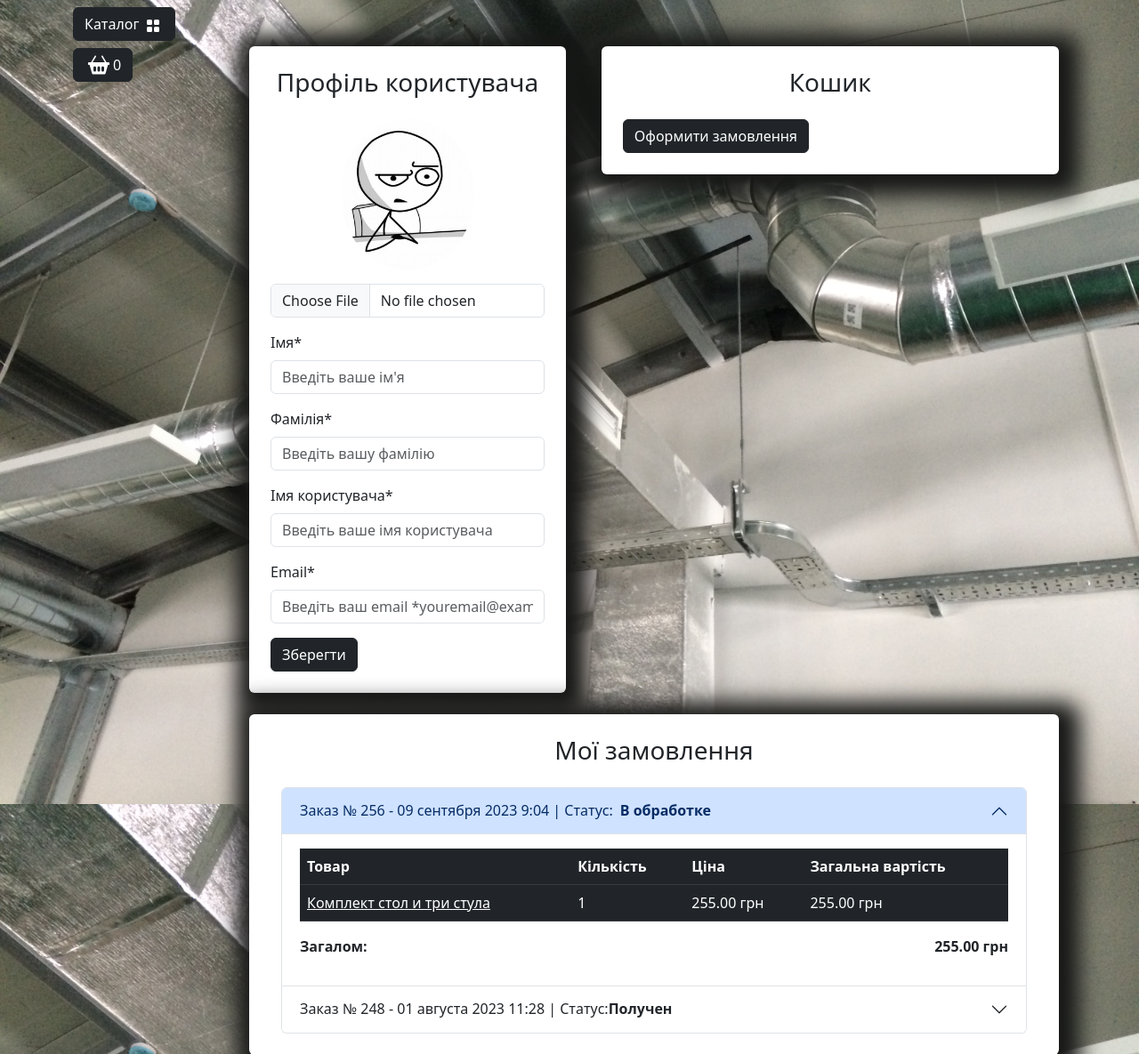
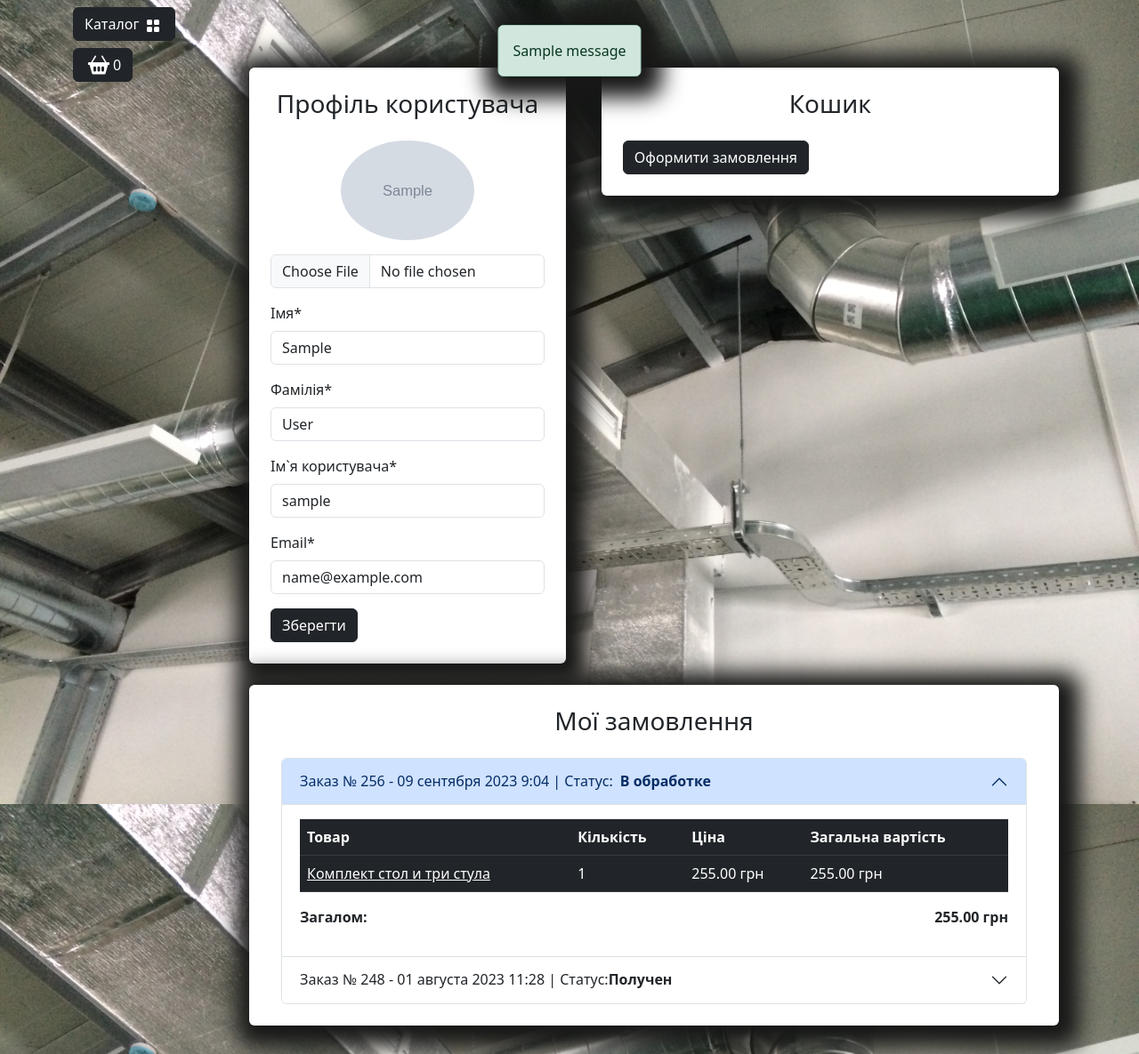
Before and after one commit to Pelekanchik/app, a Django app: page /user/profile/ in a window 1280 px wide. Shown: the part 56-1241 px from the top of the page at 89% size. Run offline with Django 4.2, Linux system fonts and the light colour scheme; a user stored in the database is signed in; tables that the repository leaves empty hold one stand-in row (values such as "Sample post"); grey boxes marked "Sample" are stand-in pictures; one stand-in notice (Sample message) is shown; some libraries are stand-ins or nearby versions.

Commit message:
Profile form, controler & notifications are ready

```diff
--- a/templates/includes/notifications.html
+++ b/templates/includes/notifications.html
@@ -13,3 +13,27 @@
         </div>
     </div>
 {% endif %}
+
+<div class="container mt-4">
+    <div class="row justify-content-center">
+        <div class="col-md-6">
+            {% if messages %}
+                {% for message in messages %}
+                    {% if message.tags == 'success' %}
+                    <div id="notification" class="position-fixed start-50 translate-middle-x z-3 alert alert-success fade show custom-shadow" role="alert">
+                        {{ message }}
+                    </div>
+                    {% endif %}
+                    {% if message.tags == 'warning' %}
+                    <div id="notification" class="position-fixed start-50 translate-middle-x z-3 alert alert-danger fade show custom-shadow" role="alert">
+                        {{ message }}
+                    </div>
+                    {% endif %}
+                {% endfor %}
+            {% else %}
+            <div id="jq-notification" class="position-fixed start-50 translate-middle-x z-3 alert alert-success fade show custom-shadow" style="display: none;" role="alert">
+            </div>
+            {% endif %}
+        </div>
+    </div>
+</div>
--- a/users/forms.py
+++ b/users/forms.py
@@ -1,5 +1,5 @@
 from django import forms
-from django.contrib.auth.forms import AuthenticationForm, UserCreationForm
+from django.contrib.auth.forms import AuthenticationForm, UserCreationForm, UserChangeForm
 
 from users.models import User
 
@@ -71,27 +71,81 @@ class UserRegistrationForm(UserCreationForm):
     #         }
     #     )
     # )
-    # email = forms.EmailField(
-    #     widget=forms.TextInput(
+    # email = forms.CharField(
+    #     widget=forms.EmailInput(
     #         attrs={
     #             "class": "form-control",
     #             "placeholder": "Введіть ваше ім'я",
     #         }
     #     )
     # )
-    # password1 = forms.PasswordInput(
-    #     widget=forms.TextInput(
+    # password1 = forms.CharField(
+    #     widget=forms.PasswordInput(
     #         attrs={
     #             "class": "form-control",
     #             "placeholder": "Введіть ваше ім'я",
     #         }
     #     )
     # )
-    # password2 = forms.PasswordInput(
-    #     widget=forms.TextInput(
+    # password2 = forms.CharField(
+    #     widget=forms.PasswordInput(
     #         attrs={
     #             "class": "form-control",
     #             "placeholder": "Введіть ваше ім'я",
     #         }
     #     )
     # )
+class ProfileForm(UserChangeForm):
+    class Meta:
+        model = User
+        fields = (
+            "image",
+            "first_name",
+            "last_name",
+            "username",
+            "email",
+        )
+
+
+
+    image = forms.ImageField(required=False)
+    first_name = forms.CharField()
+    last_name = forms.CharField()
+    username = forms.CharField()
+    email = forms.CharField()
+
+    # image = forms.ImageField(
+    #     widget=forms.FileInput(attrs={"class": "form-control mt-3"}), required=False
+    # )
+    # first_name = forms.CharField(
+    #     widget=forms.TextInput(
+    #         attrs={
+    #             "class": "form-control",
+    #             "placeholder": "Ведіть ваше ім'я",
+    #         }
+    #     )
+    # )
+    # last_name = forms.CharField(
+    #     widget=forms.TextInput(
+    #         attrs={
+    #             "class": "form-control",
+    #             "placeholder": "Ведіть вашу фамілію",
+    #         }
+    #     )
+    # )
+    # username = forms.CharField(
+    #     widget=forms.TextInput(
+    #         attrs={
+    #             "class": "form-control",
+    #             "placeholder": "Ведіть ваше ім'я користувача",
+    #         }
+    #     )
+    # )
+    # email = forms.CharField(
+    #     widget=forms.EmailInput(
+    #         attrs={
+    #             "class": "form-control",
+    #             "placeholder": "Ведіть ваш email *yourname@epampla.com",
+    #         }
+    #     )
+    # )
--- a/users/templates/users/profile.html
+++ b/users/templates/users/profile.html
@@ -9,35 +9,69 @@
             <div class="col-md-5">
                 <div class=" bg-white p-4 mb-4 mx-2 rounded custom-shadow">
                     <h3 class="text-center mb-4">Профіль користувача</h3>
-                    <form>
+                    <form action="{% url "users:profile" %}" method="post" enctype="multipart/form-data">
+                        {% csrf_token %}
                         <div class="row">
                             <div class="col-md-12 mb-3 text-center">
-                                <img src="{% static "deps/images/baseavatar.jpg" %}"
-                                    alt="Аватар користувача" class="img-fluid rounded-circle"
-                                    style="max-width: 150px;">
-                                <input type="file" class="form-control mt-3" id="avatar"
+                                {% if user.image %}
+                                    <img src="{{ user.image.url }}"
+                                        alt="Аватар користувача" class="img-fluid rounded-circle"
+                                        style="max-width: 150px;">
+                                {% else %}
+                                    <img src="{% static "deps/images/baseavatar.jpg" %}"
+                                        alt="Аватар користувача" class="img-fluid rounded-circle"
+                                        style="max-width: 150px;">
+                                {% endif %}
+                                <input type="file" class="form-control mt-3" id="id_image"
+                                    name='image'
                                     accept="image/*">
+                                    {% if form.image.errors %}
+                                    <div class="alert alert-danger alert-dismissible fade show">{{form.image.errors}}</div>
+                                    {% endif %}
                             </div>
                             <div class="col-md-12 mb-3">
-                                <label for="firstName" class="form-label">Імя*</label>
-                                <input type="text" class="form-control" id="firstName"
-                                    placeholder="Введіть ваше ім'я" value="" required>
+                                <label for="id_first_name" class="form-label">Імя*</label>
+                                <input type="text" class="form-control" id="id_first_name"
+                                    name="first_name"
+                                    placeholder="Введіть ваше ім'я"
+                                    value="{{ form.first_name.value }}"
+                                    required>
+                                    {% if form.first_name.errors %}
+                                    <div class="alert alert-danger alert-dismissible fade show">{{form.first_name.errors}}</div>
+                                    {% endif %}
                             </div>
                             <div class="col-md-12 mb-3">
-                                <label for="lastName" class="form-label">Фамілія*</label>
-                                <input type="text" class="form-control" id="lastName"
-                                    placeholder="Введіть вашу фамілію" value="" required>
+                                <label for="id_last_name" class="form-label">Фамілія*</label>
+                                <input type="text" class="form-control" id="id_last_name"
+                                    name="last_name"
+                                    placeholder="Введіть вашу фамілію"
+                                    value="{{form.last_name.value}}"
+                                    required>
+                                    {% if form.last_name.errors %}
+                                    <div class="alert alert-danger alert-dismissible fade show">{{form.last_name.errors}}</div>
+                                    {% endif %}
                             </div>
                             <div class="col-md-12 mb-3">
-                                <label for="username" class="form-label">Імя користувача*</label>
-                                <input type="text" class="form-control" id="username"
-                                    placeholder="Введіть ваше імя користувача" value="" required>
+                                <label for="id_username" class="form-label">Ім`я користувача*</label>
+                                <input type="text" class="form-control" id="id_username"
+                                    name="username"
+                                    placeholder="Введіть ваше ім`я користувача"
+                                    value="{{form.username.value}}"
+                                    required>
+                                    {% if form.username.errors %}
+                                    <div class="alert alert-danger alert-dismissible fade show">{{form.username.errors}}</div>
+                                    {% endif %}
                             </div>
                             <div class="col-md-12 mb-3">
-                                <label for="email" class="form-label">Email*</label>
-                                <input type="email" class="form-control" id="email"
-                                    placeholder="Введіть ваш email *youremail@example.com" value=""
+                                <label for="id_email" class="form-label">Email*</label>
+                                <input type="email" class="form-control" id="id_email"
+                                    name="email"
+                                    placeholder="Введіть ваш email *youremail@example.com"
+                                    value="{{ form.email.value }}"
                                     required>
+                                    {% if form.email.errors %}
+                                    <div class="alert alert-danger alert-dismissible fade show">{{form.email.errors}}</div>
+                                    {% endif %}
                             </div>
                         </div>
                         <button type="submit" class="btn btn-dark">Зберегти</button>
--- a/users/views.py
+++ b/users/views.py
@@ -1,9 +1,11 @@
-from django.contrib import auth
+from django.contrib.auth.decorators import login_required
+from django.contrib import auth, messages
 from django.http import HttpResponseRedirect
 from django.shortcuts import redirect, render
 from django.urls import reverse
+from traitlets import Instance
 
-from users.forms import UserLoginForm, UserRegistrationForm
+from users.forms import ProfileForm, UserLoginForm, UserRegistrationForm
 
 def login(request):
     if request.method == 'POST':
@@ -14,6 +16,7 @@ def login(request):
             user = auth.authenticate(username=username, password=password)
             if user:
                 auth.login(request, user)
+                messages.success(request, f"{username}, Ви увійшли в акаунт")
                 return HttpResponseRedirect(reverse('main:index'))
     else:
         form = UserLoginForm()
@@ -32,6 +35,7 @@ def registration(request):
             form.save()
             user = form.instance
             auth.login(request, user)
+            messages.success(request, f"{user.username}, Вас уапішно зарегестровано і Ви увійшли в акаунт")
             return HttpResponseRedirect(reverse('main:index'))
     else:
         form = UserRegistrationForm()
@@ -42,14 +46,25 @@ def registration(request):
     }
     return render(request, 'users/registration.html', context)
 
+@login_required
+def profile(request):
+    if request.method == 'POST':
+        form = ProfileForm(data=request.POST, instance=request.user, files=request.FILES)
+        if form.is_valid():
+            form.save()
+            messages.success(request, "Профайл успішно оновлено")
+            return HttpResponseRedirect(reverse('user:profile'))
+    else:
+        form = ProfileForm(instance=request.user)
 
-def profile(request):
     context = {
-        'title': 'Home - Кабінет'
+        'title': 'Home - Кабінет',
+        'form': form
     }
     return render(request, 'users/profile.html', context)
 
-
+@login_required
 def logout(request):
+    messages.success(request, f"{request.user.username}, Ви вишли з акаунту")
     auth.logout(request)
     return redirect(reverse('main:index'))
```
